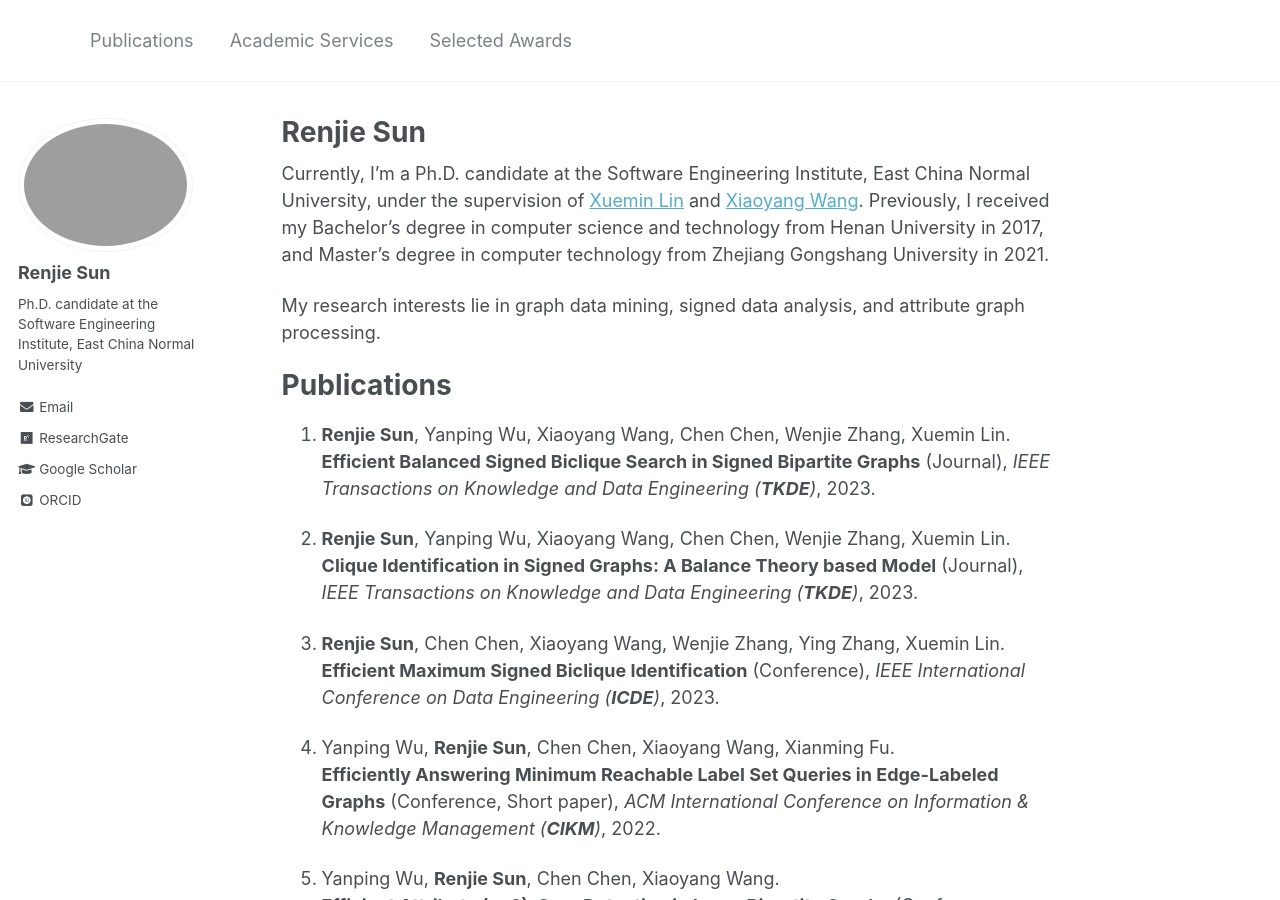
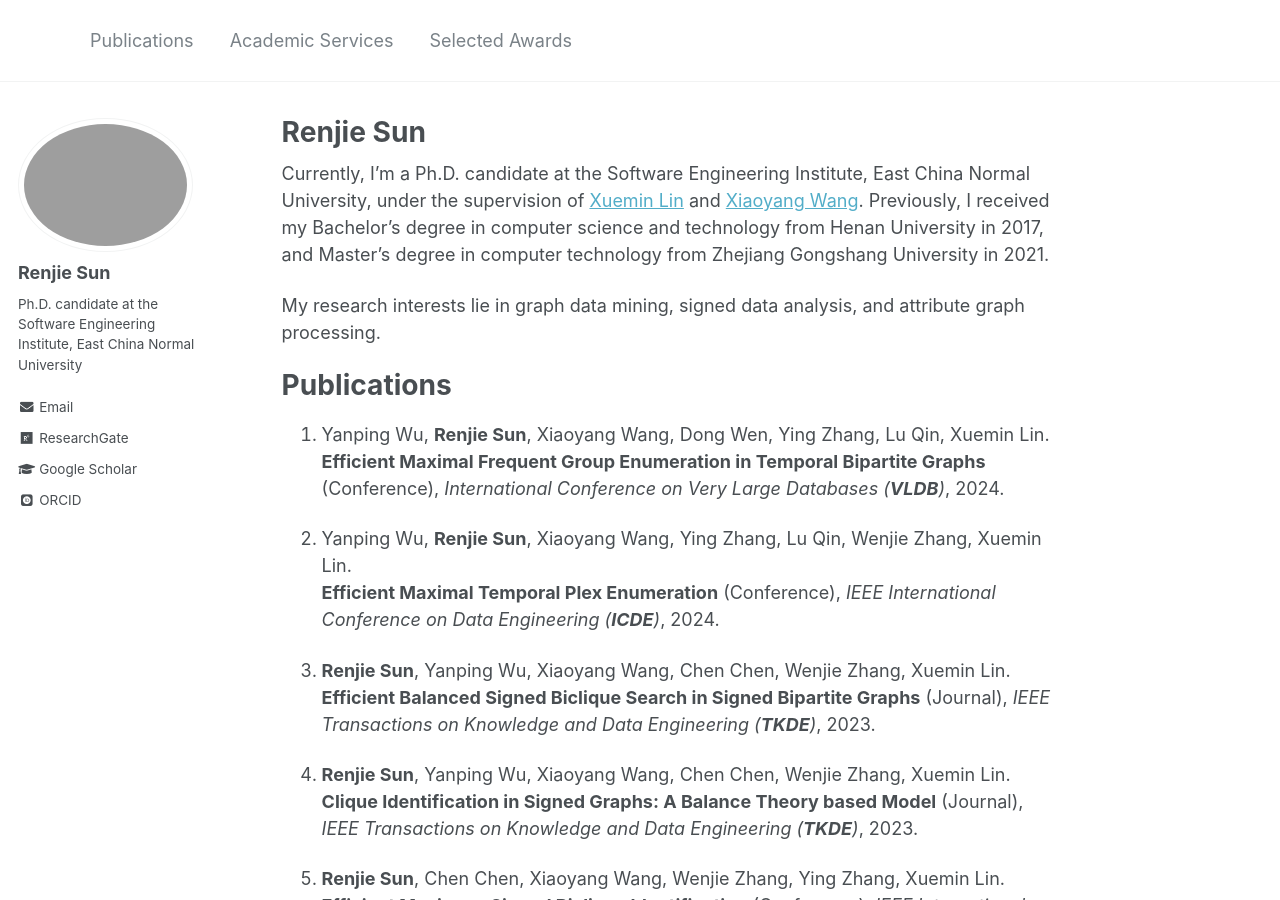
Before and after one commit to sunrj/sunrj.github.io, a Jekyll site: the page built from _pages/about.md, in a window 1280 px wide and 900 px high. Built offline with Jekyll 4.4.1, drawn with Linux system fonts in a browser that asks for light colours; some web fonts are replaced.

Commit message:
Update about.md

```diff
--- a/_pages/about.md
+++ b/_pages/about.md
@@ -15,6 +15,16 @@ My research interests lie in graph data mining, signed data analysis, and attrib
 
 Publications
 ======
+1. Yanping Wu, **Renjie Sun**, Xiaoyang Wang, Dong Wen, Ying Zhang, Lu Qin, Xuemin Lin. <br>
+**Efficient Maximal Frequent Group Enumeration in Temporal Bipartite Graphs** (Conference),
+*International Conference on Very Large Databases (**VLDB**)*, 2024.
+
+2. Yanping Wu, **Renjie Sun**, Xiaoyang Wang, Ying Zhang, Lu Qin, Wenjie Zhang, Xuemin Lin. <br>
+**Efficient Maximal Temporal Plex Enumeration** (Conference),
+*IEEE International Conference on Data Engineering (**ICDE**)*, 2024.
+
+
+
 1. **Renjie Sun**, Yanping Wu, Xiaoyang Wang, Chen Chen, Wenjie Zhang, Xuemin Lin. <br>
 **Efficient Balanced Signed Biclique Search in Signed Bipartite Graphs** (Journal),
 *IEEE Transactions on Knowledge and Data Engineering (**TKDE**)*, 2023.
```
